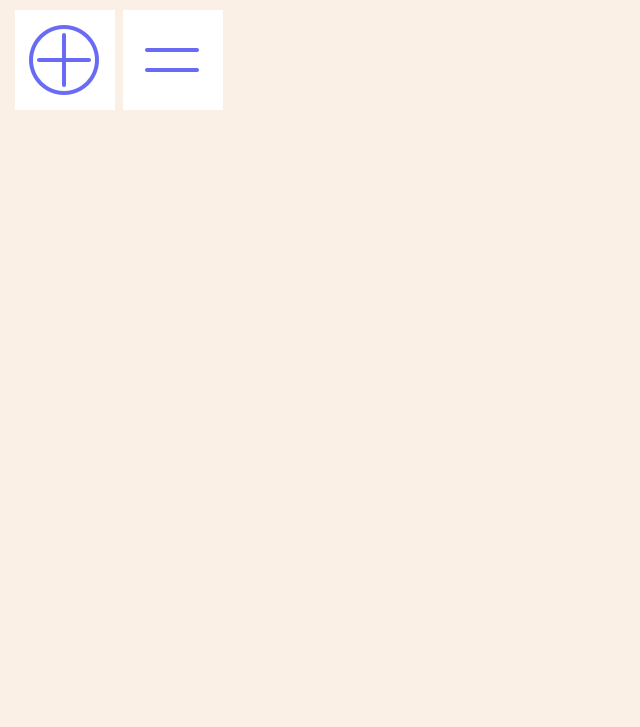
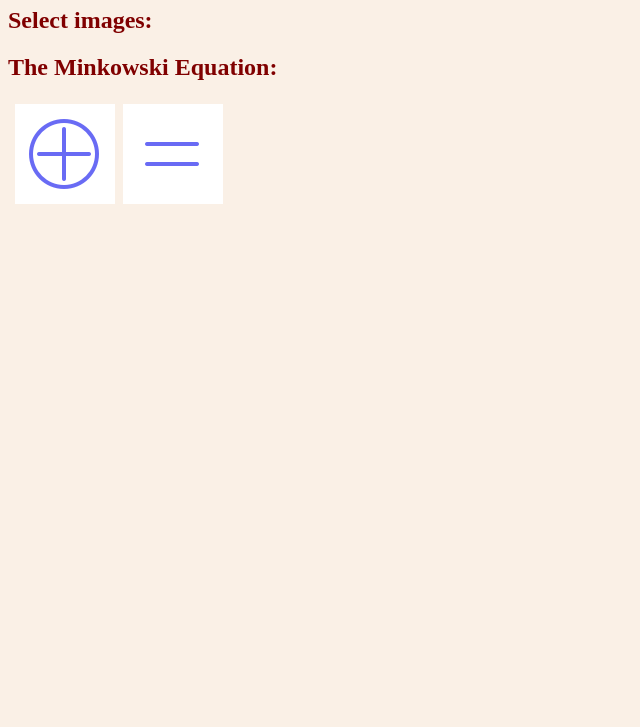
Before and after one commit to Cortado-J/Minky, a plain HTML site: page index.html in a window 1280 px wide. Shown: the part 73-800 px from the top of the page, without its empty margins (0-640 px from the left). Drawn offline with Linux system fonts and the light colour scheme.

Commit message:
Cosmetics

```diff
--- a/index.html
+++ b/index.html
@@ -21,6 +21,13 @@
     <!-- Page Content -->
     <div id="page-content-wrapper" style="margin-bottom: 10px;">
       <h1>Minkowski sum by GPGPU</h1>
+
+      <!-- Image Chooser for selecteding which images to add: -->
+      <div id="ImageChooser">
+        <h2>Select images:</h2>
+      </div>
+
+      <h2>The Minkowski Equation:</h2>
       <table>
         <tr>
           <td><div id="IMG-A"></div></td>
@@ -33,8 +40,8 @@
     </div>
   </div>
 
-         <!-- JavaScript -->
   <script src="dist/gpu-browser.min.js"></script>
+
   <script>
     const gpu = new GPU({ mode: 'gpu' });
     var imageSize = 100
@@ -73,6 +80,7 @@
     .setGraphical(true)
     .setOutput([200, 200]);
 
+
     //========================================================================
     const image1 = document.createElement('img');
     image1.src = 'images/Orb.png';
```
